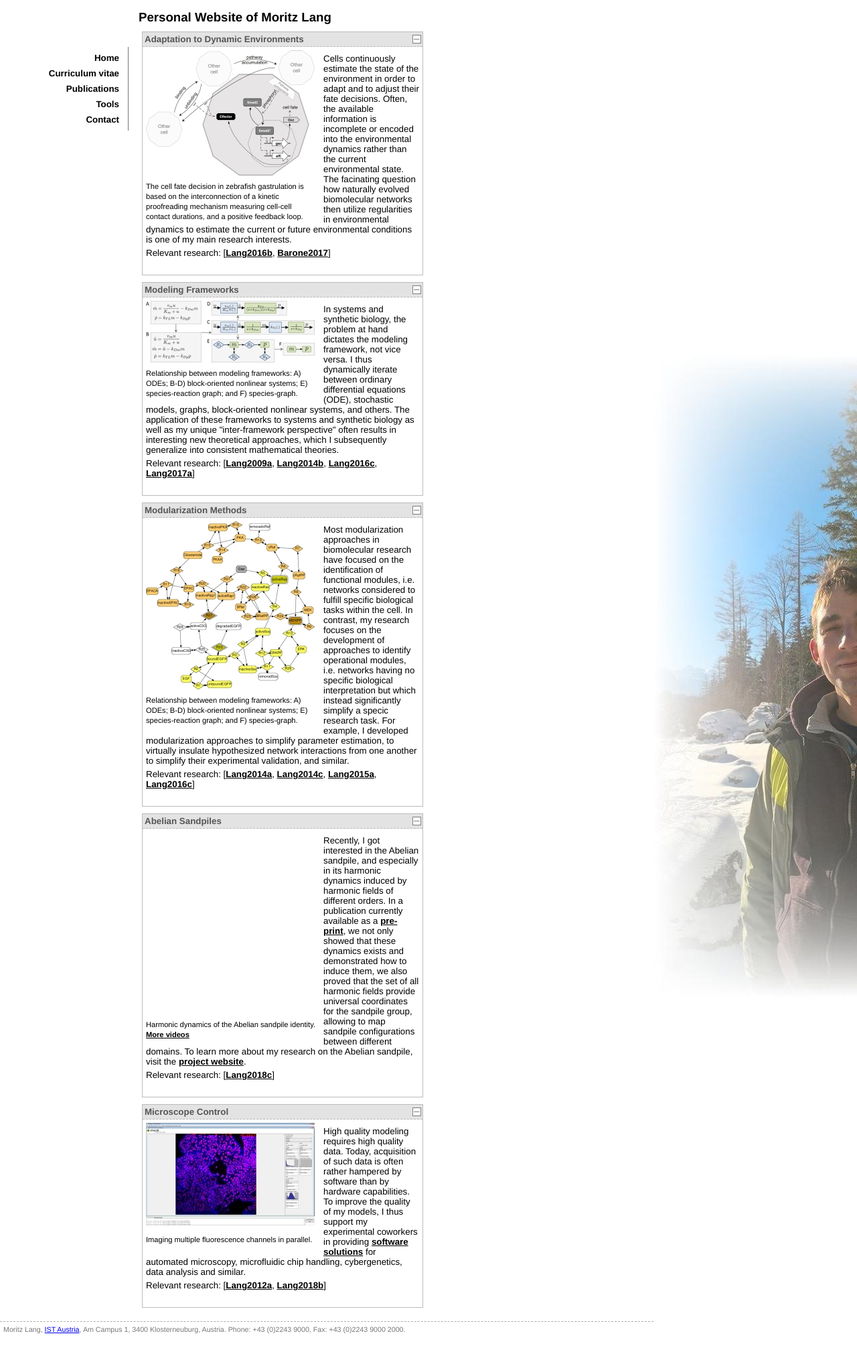
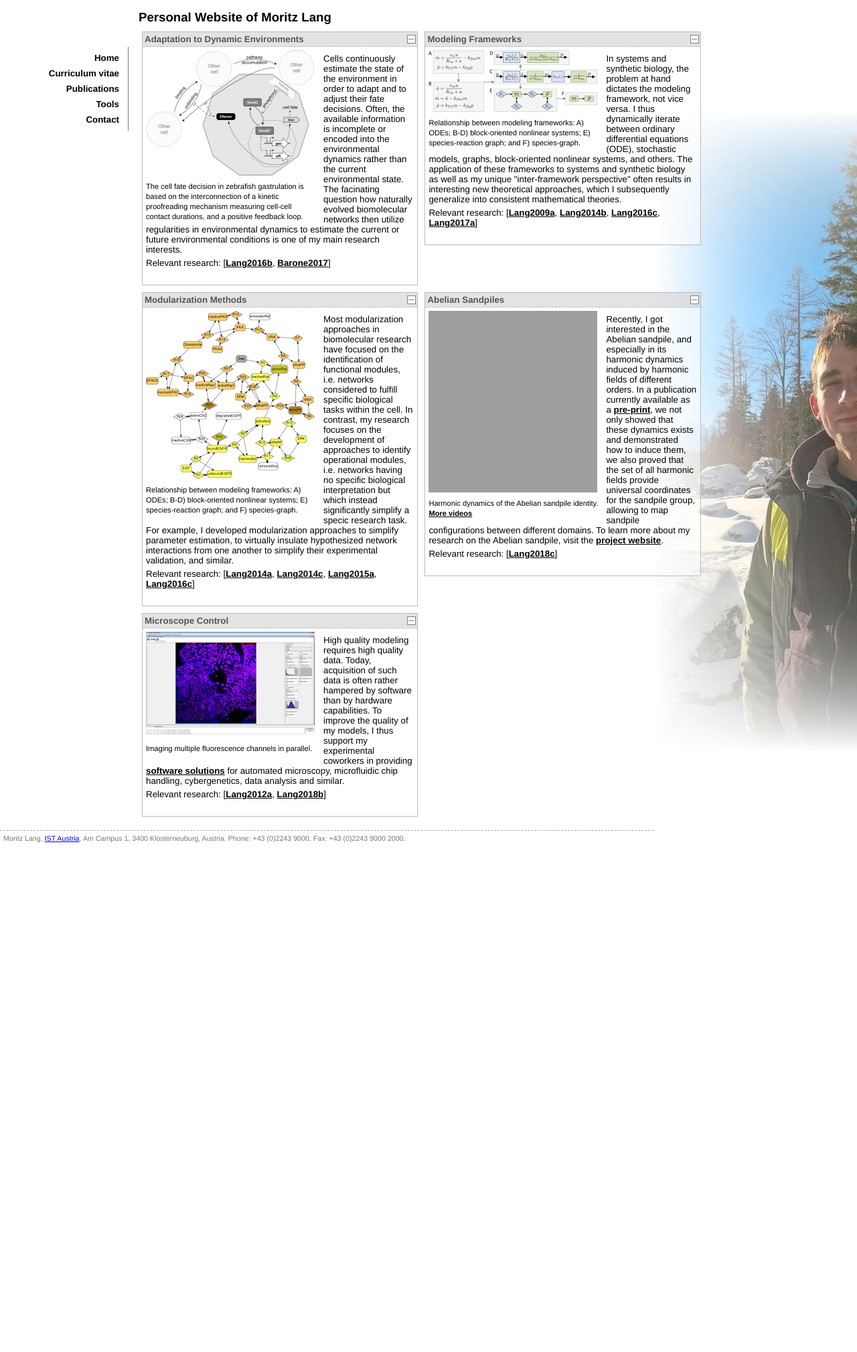
Before and after one commit to langmo/langmo.github.io, a Jekyll site: the page built from index.html, in a window 1280 px wide. Shown: the whole page at 67% size. Built offline with Jekyll 4.4.1, drawn with Linux system fonts in a browser that asks for light colours; after the commit the page ends 1285 px from its top, so only the background shows below that; grey boxes are pictures that could not be loaded.

Commit message:
Width calculation of boxes...

```diff
--- a/css/style.css
+++ b/css/style.css
@@ -415,7 +415,7 @@
 {
 	div.box
 	{
-		width: 49%;
+		width: calc(49% - 8px);
 	}
 
 }
@@ -423,7 +423,7 @@
 {
 	div.box
 	{
-		width: 32%;
+		width: calc(32%-7px);
 	}
 
 }
```
